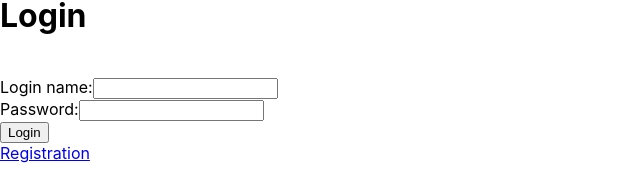
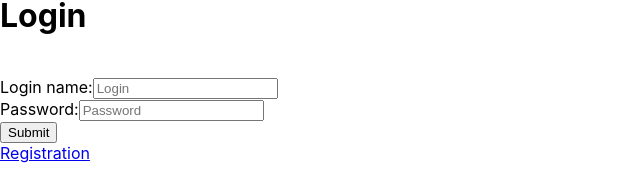
Before and after one commit to YuliaOvchinnikova/artem_pizza, a React (Create React App) app: page /login in a window 1280 px wide. Shown: the part 181-374 px from the top of the page, without its empty margins (0-640 px from the left). Built offline with nearby package versions, Linux system fonts and the light colour scheme.

Commit message:
Add forms to RegistrationPage and LoginPage, PaymentPage

```diff
--- a/package.json
+++ b/package.json
@@ -15,6 +15,7 @@
     "history": "^4.0.0",
     "react": "^17.0.1",
     "react-dom": "^17.0.1",
+    "react-hook-form": "^6.11.5",
     "react-router-dom": "^5.2.0",
     "react-scripts": "^4.0.0",
     "web-vitals": "^0.2.4"
--- a/src/LoginPage/LoginPage.js
+++ b/src/LoginPage/LoginPage.js
@@ -1,47 +1,55 @@
 import React, { useState } from "react";
+import { useForm } from "react-hook-form";
 import { Link } from "react-router-dom";
 
 export const LoginPage = () => {
-  const [loginName, setLoginName] = React.useState("");
-  const [password, setPassword] = React.useState("");
+  const [loginName, setLoginName] = useState("");
+  const [password, setPassword] = useState("");
 
-  const handleSubmit = (event) => {
-    event.preventDefault();
-    alert(loginName + " " + password);
+  const { register, handleSubmit, errors } = useForm();
+
+  const onSubmit = (data) => {
+    console.log(data);
+    setLoginName(data.loginName);
+    setPassword(data.password);
   };
 
-  const handleLoginNameInputChange = (event) => {
-    setLoginName(event.target.value);
-  };
-
-  const handlePasswordInputChange = (event) => {
-    setPassword(event.target.value);
-  };
   return (
     <div>
       <h1>Login</h1> <br />
-      <form onSubmit={handleSubmit}>
+      <form onSubmit={handleSubmit(onSubmit)}>
+        <div>
           <label>
             Login name:
             <input
               name="loginName"
-            type="text"
-            value={loginName}
-            onChange={handleLoginNameInputChange}
+              placeholder="Login"
+              ref={register({
+                required: { value: true, message: "Required field" },
+                pattern: {
+                  value: /[A-Za-z]/,
+                  message: "Just latin letters",
+                },
+              })}
             />
           </label>
-        <br />
+          {errors.loginName && <p>{errors.loginName.message}</p>}
+        </div>
+
+        <div>
           <label>
             Password:
             <input
               name="password"
-            type="text"
-            value={password}
-            onChange={handlePasswordInputChange}
+              placeholder="Password"
+              ref={register({
+                required: { value: true, message: "Required field" },
+              })}
             />
           </label>
-        <br />
-        <button>Login</button>
+          {errors.password && <p>{errors.password.message}</p>}
+        </div>
+        <button>Submit</button>
       </form>
       <Link to="/registration">Registration</Link>
     </div>
--- a/src/PaymentPage/PaymentPage.js
+++ b/src/PaymentPage/PaymentPage.js
@@ -1,9 +1,54 @@
+import React, { useState } from "react";
 import { Link } from "react-router-dom";
+import { useForm } from "react-hook-form";
+
+const normalizeCardNumber = (value) => {
+  return (
+    value
+      .replace(/\s/g, "")
+      .match(/.{1,4}/g)
+      ?.join(" ")
+      .substr(0, 19) || ""
+  );
+};
 
 export const PaymentPage = () => {
+  const { register, handleSubmit } = useForm();
+  const [cardType, setCardType] = useState("");
+
+  const onSubmit = (data) => {
+    if (data.cardNumber[0] === "4") {
+      setCardType("Visa");
+    } else if (data.cardNumber[0] === "5") {
+      setCardType("MasterCard");
+    } else {
+      setCardType("");
+    }
+  };
+
   return (
     <>
       <h1>Payment page</h1>
+      <form onSubmit={handleSubmit(onSubmit)}>
+        <div>
+          <label htmlFor="cardNumber">Card Number:</label>
+          <input
+            placeholder="0000 0000 0000 0000"
+            type="tel"
+            inputMode="numeric"
+            autoComplete="cc-number"
+            name="cardNumber"
+            id="cardNumber"
+            onChange={(event) => {
+              const { value } = event.target;
+              event.target.value = normalizeCardNumber(value);
+            }}
+            ref={register}
+          />
+          <p>{cardType}</p>
+        </div>
+        <button>Submit</button>
+      </form>
       <Link to="/bill">Bill</Link>
     </>
   );
--- a/src/RegistrationPage/RegistrationPage.js
+++ b/src/RegistrationPage/RegistrationPage.js
@@ -1,46 +1,54 @@
 import React, { useState } from "react";
+import { useForm } from "react-hook-form";
 import { Link } from "react-router-dom";
 
 export const RegistrationPage = () => {
-  const [loginName, setLoginName] = React.useState("");
-  const [password, setPassword] = React.useState("");
+  const [loginName, setLoginName] = useState("");
+  const [password, setPassword] = useState("");
 
-  const handleSubmit = (event) => {
-    event.preventDefault();
-    alert(loginName + " " + password);
+  const { register, handleSubmit, errors } = useForm();
+
+  const onSubmit = (data) => {
+    console.log(data);
+    setLoginName(data.loginName);
+    setPassword(data.password);
   };
 
-  const handleLoginNameInputChange = (event) => {
-    setLoginName(event.target.value);
-  };
-
-  const handlePasswordInputChange = (event) => {
-    setPassword(event.target.value);
-  };
   return (
     <div>
       <h1>Registration</h1> <br />
-      <form onSubmit={handleSubmit}>
+      <form onSubmit={handleSubmit(onSubmit)}>
+        <div>
           <label>
             Login name:
             <input
               name="loginName"
-            type="text"
-            value={loginName}
-            onChange={handleLoginNameInputChange}
+              placeholder="Login"
+              ref={register({
+                required: { value: true, message: "Required field" },
+                pattern: {
+                  value: /[A-Za-z]/,
+                  message: "Just latin letters",
+                },
+              })}
             />
           </label>
-        <br />
+          {errors.loginName && <p>{errors.loginName.message}</p>}
+        </div>
+
+        <div>
           <label>
             Password:
             <input
               name="password"
-            type="text"
-            value={password}
-            onChange={handlePasswordInputChange}
+              placeholder="Password"
+              ref={register({
+                required: { value: true, message: "Required field" },
+              })}
             />
           </label>
-        <br />
+          {errors.password && <p>{errors.password.message}</p>}
+        </div>
         <button>Submit</button>
       </form>
       <Link to="/login">Login</Link>
```
Also changed, not shown: 1 other file (tests, documents, lock files or other folders). Lines whose indentation alone changed are shown as unchanged.
